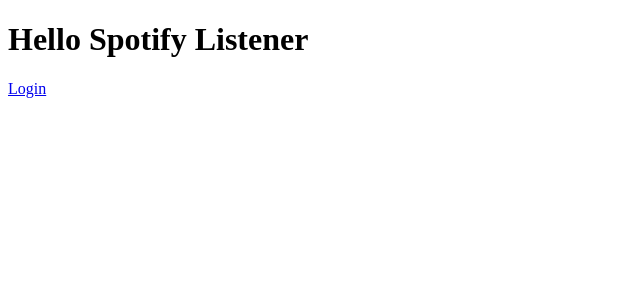
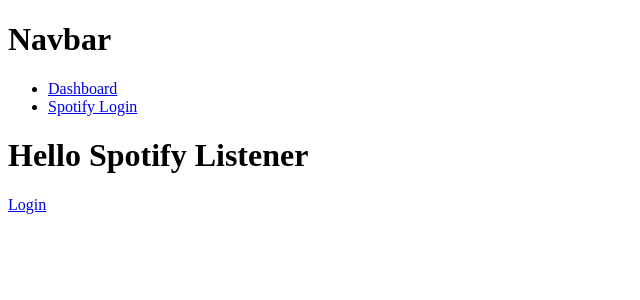
Before and after one commit to basedantoni/PokeSpotify, a React app in the folder client/: page /spotify-auth in a window 1280 px wide. Shown: the top 300 px of the page, without its empty margins (0-640 px from the left). Built offline with nearby package versions, Linux system fonts and the light colour scheme.

Commit message:
added basic routing

```diff
--- a/client/package.json
+++ b/client/package.json
@@ -26,6 +26,7 @@
     "axios": "^0.19.2",
     "react": "^16.13.1",
     "react-dom": "^16.13.1",
-    "react-router-dom": "^5.2.0"
+    "react-router-dom": "^5.2.0",
+    "source-map-loader": "^1.0.1"
   }
 }
--- a/client/src/js/components/App.js
+++ b/client/src/js/components/App.js
@@ -1,13 +1,27 @@
 import React from 'react';
 import ReactDOM from 'react-dom';
+import { BrowserRouter as Router, Route, Switch } from "react-router-dom";
+
+import Navbar from './Navbar.js';
+import Dashboard from './Dashboard.js';
+import SpotifyAuth from './SpotifyAuth.js';
 
 class App extends React.Component {
     render() {
         return (
-            <div>
-                <h1>Hello Spotify Listener</h1>
-                <a href='http://localhost:5000/api/spotify/auth'>Login</a>
-            </div>
+            <Router>
+                <div>
+                    <Navbar/>
+                    <Switch>
+                        <Route exact path="/dashbord" >
+                            <Dashboard />
+                        </Route>
+                        <Route exact path="/spotify-auth" >
+                            <SpotifyAuth />
+                        </Route>
+                    </Switch>
+                </div>
+            </Router>
         )
     }
 }
--- /dev/null
+++ b/client/src/js/components/Navbar.js
@@ -0,0 +1,19 @@
+import React from 'react';
+import { Link } from 'react-router-dom';
+
+function Navbar(props) {
+    return (
+        <div> <h1>Navbar</h1>
+            <ul>
+                <li>
+                    <Link to="/dashoard">Dashboard</Link>
+                </li>
+                <li>
+                    <Link to="/spotify-auth">Spotify Login</Link>
+                </li>
+            </ul>
+        </div>
+    )
+}
+
+export default Navbar;
--- /dev/null
+++ b/client/src/js/components/SpotifyAuth.js
@@ -0,0 +1,14 @@
+import React, { Component } from 'react';
+
+class SpotifyAuth extends React.Component {
+    render() {
+        return (
+            <div>
+                <h1>Hello Spotify Listener</h1>
+                <a href='http://localhost:5000/api/spotify/auth'>Login</a>
+            </div>
+        )
+    }
+}
+
+export default SpotifyAuth;
--- a/client/webpack.config.js
+++ b/client/webpack.config.js
@@ -1,6 +1,10 @@
 const HtmlWebPackPlugin = require("html-webpack-plugin");
 
 module.exports = {
+  devServer: {
+      host: 'localhost',
+      port: 8080
+  },
   module: {
     rules: [
       {
@@ -17,7 +21,12 @@
             loader: "html-loader"
           }
         ]
-      }
+      },
+      {
+        test: /\.js$/,
+        enforce: 'pre',
+        use: ['source-map-loader']
+      },
     ]
   },
   plugins: [
```
Also changed, not shown: 2 other files (tests, documents, lock files or other folders).
